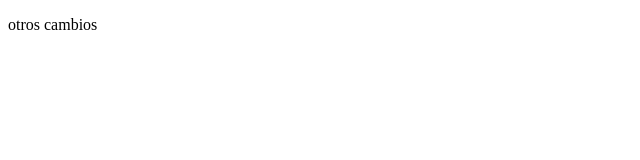
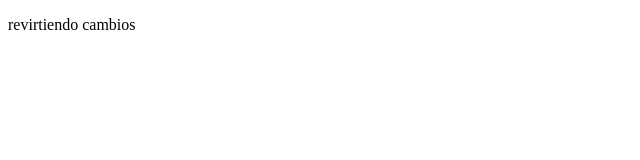
Before and after one commit to IsauraCG/vajes_de_chile, a plain HTML site: page index.html in a window 1280 px wide. Shown: the full height of the page, 0-640 px from the left. Drawn offline with Linux system fonts and the light colour scheme.

Commit message:
testeando conexion a github

```diff
--- a/index.html
+++ b/index.html
@@ -16,7 +16,7 @@
     <section class="container">
         <div class="row">
             <div class="col">
-                <p>otros cambios</p>
+                <p>revirtiendo cambios</p>
             </div>
         </div>
     </section>
```
